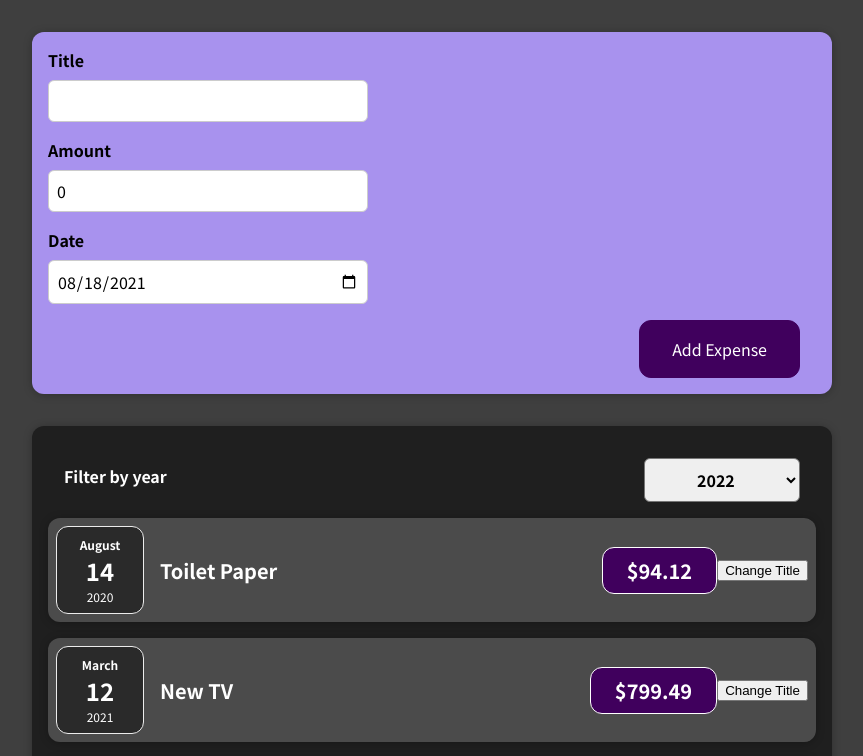
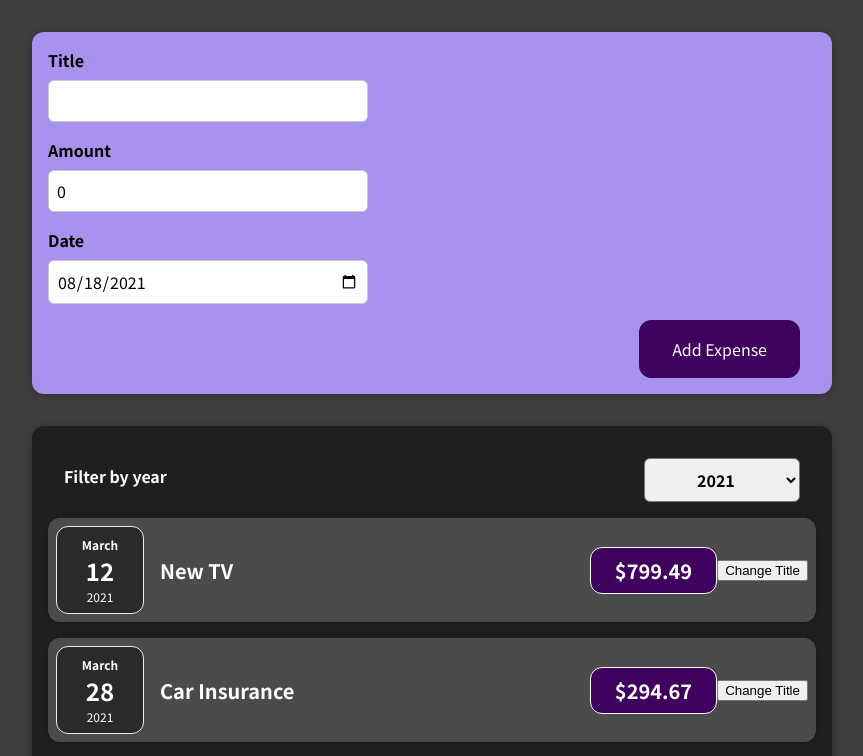
Before and after one commit to rowolff/react-complete-guide, a React (Create React App) app: page / in a window 1280 px wide. Shown: the top 756 px of the page, without its empty margins (208-1071 px from the left). Built offline with nearby package versions, Linux system fonts and the light colour scheme.

Commit message:
set default filter value for year

```diff
--- a/src/components/ExpenseFilter/ExpensesFilter.tsx
+++ b/src/components/ExpenseFilter/ExpensesFilter.tsx
@@ -4,9 +4,10 @@ import './ExpensesFilter.css';
 
 interface Props {
   onFilterChange(year: number): void;
+  value: number;
 }
 
-const ExpensesFilter: React.FC<Props> = ({ onFilterChange }) => {
+const ExpensesFilter: React.FC<Props> = ({ onFilterChange, value }) => {
   const handleFilterSelection = (e: React.ChangeEvent<HTMLSelectElement>) => {
     onFilterChange(Number.parseInt(e.currentTarget.value));
   };
@@ -15,7 +16,7 @@ const ExpensesFilter: React.FC<Props> = ({ onFilterChange }) => {
     <div className="expenses-filter">
       <div className="expenses-filter__control">
         <label>Filter by year</label>
-        <select onChange={handleFilterSelection}>
+        <select onChange={handleFilterSelection} defaultValue={value}>
           <option value="2022">2022</option>
           <option value="2021">2021</option>
           <option value="2020">2020</option>
--- a/src/components/Expenses/Expenses.tsx
+++ b/src/components/Expenses/Expenses.tsx
@@ -11,8 +11,8 @@ interface Props {
 }
 
 const Expenses: React.FC<Props> = ({ expenses }) => {
-  const [filteredYear, setFilteredYear] = useState<number | undefined>(
-    undefined
+  const [filteredYear, setFilteredYear] = useState<number>(
+    new Date().getFullYear()
   );
 
   const handleFilterChange = (year: number) => {
@@ -34,7 +34,7 @@ const Expenses: React.FC<Props> = ({ expenses }) => {
 
   return (
     <Card classNames={['expenses']}>
-      <ExpenseFilter onFilterChange={handleFilterChange} />
+      <ExpenseFilter onFilterChange={handleFilterChange} value={filteredYear}/>
       {filteredExpenseItems}
     </Card>
   );
```
